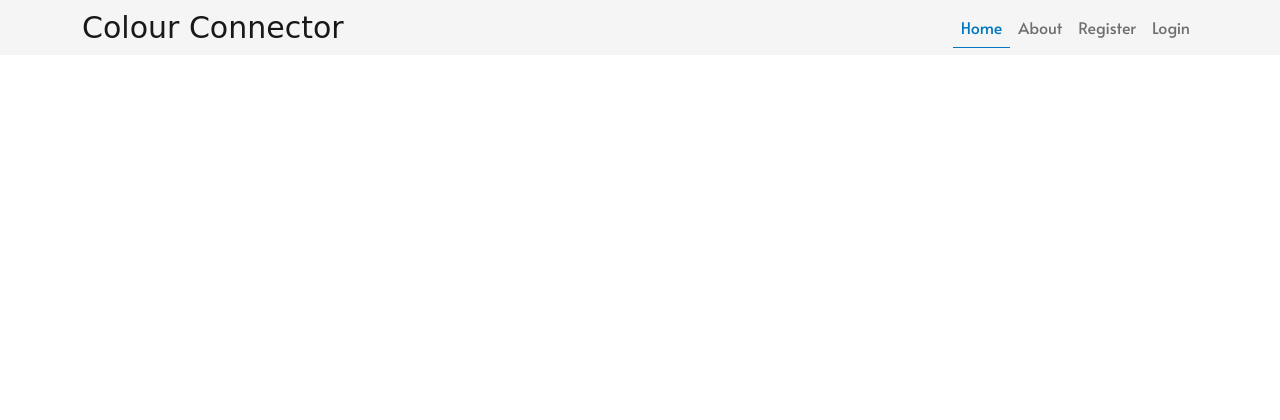
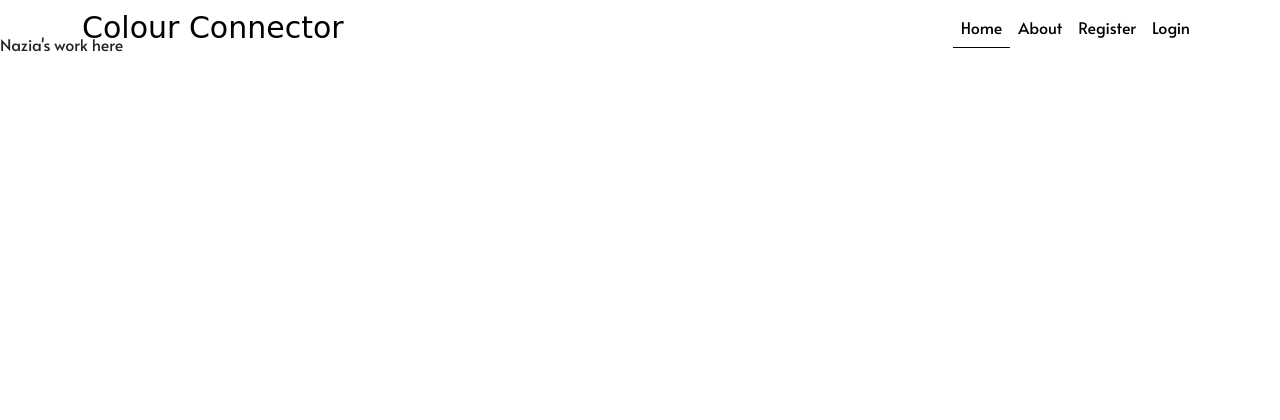
Before and after one commit to Raivis80/colour-connector, a Django app: page /about/ in a window 1280 px wide. Shown: the top 420 px of the page. Run offline with Django 3.2, Linux system fonts and the light colour scheme; some libraries are stand-ins or nearby versions; some web fonts are replaced.

Commit message:
Remove background from Nav Bar

```diff
--- a/static/css/style.css
+++ b/static/css/style.css
@@ -12,12 +12,12 @@ main {
 .navbar {
     padding-top: 0;
     padding-bottom: 0;
-    background-color: whitesmoke;
 }
 
 #logo {
     font-family: 'Grape Nuts', cursive;
     font-size: 30px;
+    color: #000;
 }
 
 #logo a:hover {
@@ -29,6 +29,10 @@ main {
 .navbar-light .navbar-nav .nav-link.active {
     color: #0277bd;
     border-bottom: 1px solid;
+}
+
+#navbarNav a {
+    color: #000;
 }
 
 #navbarNav a:hover {
```
